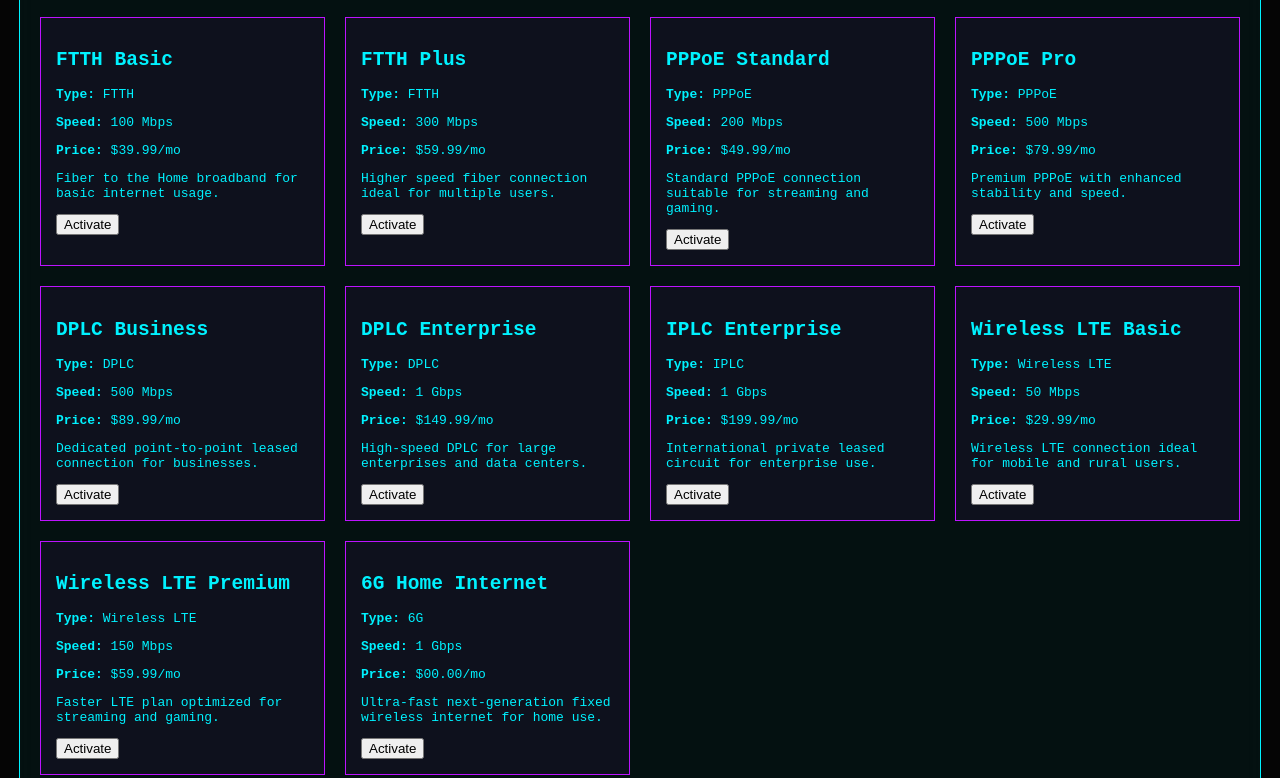
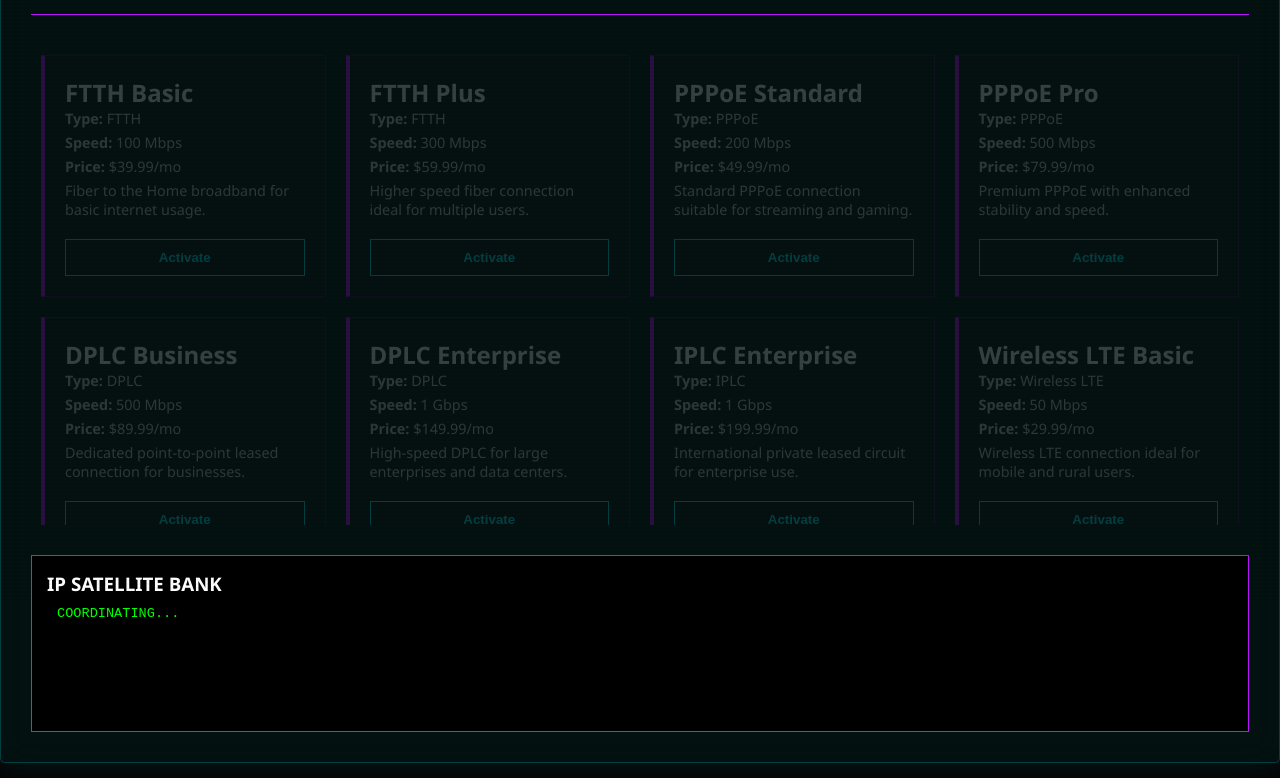
Before and after one commit to tharahuokaing/ISP, a plain HTML site: page index.html in a window 1280 px wide. Shown: the part 203-981 px from the top of the page. Drawn offline with Linux system fonts and the light colour scheme.

Commit message:
Refactor CSS for modern hologram design

```diff
--- a/style.css
+++ b/style.css
@@ -1,29 +1,164 @@
-:root { --neon-cyan: #00f2ff; --neon-purple: #bc13fe; }
-body { background: #050505; color: var(--neon-cyan); font-family: monospace; overflow-x: hidden; }
+        /* --- MODERN ISP HOLOGRAM CSS --- */
+        :root {
+            --neon-cyan: #00f2ff;
+            --neon-purple: #bc13fe;
+            --dark-bg: #050505;
+            --glass: rgba(0, 242, 255, 0.05);
+        }
 
-#hologram-canvas { position: fixed; top: 0; left: 0; z-index: -1; opacity: 0.3; }
+        * { box-sizing: border-box; margin: 0; padding: 0; }
+
+        body {
+            background-color: var(--dark-bg);
+            color: #fff;
+            font-family: 'Segoe UI', Tahoma, Geneva, Verdana, sans-serif;
+            overflow-x: hidden;
+        }
+
+        /* Scanline Overlay */
+        body::before {
+            content: " ";
+            position: fixed;
+            top: 0; left: 0; width: 100%; height: 100%;
+            background: linear-gradient(rgba(18, 16, 16, 0) 50%, rgba(0, 0, 0, 0.1) 50%);
+            background-size: 100% 4px;
+            z-index: 1000;
+            pointer-events: none;
+            opacity: 0.3;
+        }
+
+        #hologram-canvas {
+            position: fixed;
+            top: 0; left: 0; z-index: -1;
+            opacity: 0.3;
+        }
 
         .hologram-container {
-    max-width: 1200px; margin: 40px auto; padding: 20px;
-    background: rgba(0, 242, 255, 0.05); border: 1px solid var(--neon-cyan);
-    backdrop-filter: blur(10px);
+            max-width: 1400px;
+            margin: 40px auto;
+            padding: 30px;
+            background: var(--glass);
+            border: 1px solid rgba(0, 242, 255, 0.2);
+            backdrop-filter: blur(15px);
+            border-radius: 5px;
+            box-shadow: 0 0 30px rgba(0, 242, 255, 0.1);
         }
 
+        header {
+            text-align: center;
+            border-bottom: 1px solid var(--neon-purple);
+            padding-bottom: 20px;
+            margin-bottom: 30px;
+        }
+
+        .glitch-text {
+            font-size: 2.5rem;
+            color: var(--neon-cyan);
+            text-transform: uppercase;
+            letter-spacing: 5px;
+            text-shadow: 2px 2px var(--neon-purple);
+        }
+
+        #epoch-stabilizer {
+            font-family: monospace;
+            font-size: 0.8rem;
+            color: var(--neon-purple);
+            margin-top: 10px;
+        }
+
+        /* 20-Package Grid */
         #package-grid {
-    display: grid; grid-template-columns: repeat(auto-fit, minmax(250px, 1fr));
-    gap: 20px; margin-top: 20px;
+            display: grid;
+            grid-template-columns: repeat(auto-fit, minmax(280px, 1fr));
+            gap: 20px;
+            max-height: 60vh;
+            overflow-y: auto;
+            padding: 10px;
+            opacity: 0.2; /* Locked until Captcha */
+            pointer-events: none;
+            transition: opacity 1s ease;
         }
 
         .package-card {
-    border: 1px solid var(--neon-purple); padding: 15px;
-    background: rgba(188, 19, 254, 0.05); transition: 0.3s;
+            background: rgba(255, 255, 255, 0.02);
+            border: 1px solid rgba(188, 19, 254, 0.3);
+            padding: 20px;
+            border-left: 4px solid var(--neon-purple);
+            transition: 0.4s;
         }
 
-.package-card:hover { box-shadow: 0 0 15px var(--neon-purple); transform: translateY(-5px); }
-
-#captcha-overlay {
-    position: fixed; top: 0; left: 0; width: 100%; height: 100%;
-    background: rgba(0,0,0,0.9); z-index: 999; display: flex; justify-content: center; align-items: center;
+        .package-card:hover {
+            transform: translateY(-5px);
+            border-left-color: var(--neon-cyan);
+            background: rgba(0, 242, 255, 0.05);
+            box-shadow: 0 0 20px rgba(0, 242, 255, 0.2);
         }
 
-.captcha-box { border: 2px solid var(--neon-cyan); padding: 40px; text-align: center; }
+        .package-card h3 { color: var(--neon-cyan); margin-bottom: 10px; }
+        .package-card p { font-size: 0.9rem; margin-bottom: 5px; opacity: 0.8; }
+
+        button {
+            width: 100%;
+            padding: 10px;
+            margin-top: 15px;
+            background: transparent;
+            border: 1px solid var(--neon-cyan);
+            color: var(--neon-cyan);
+            cursor: pointer;
+            font-weight: bold;
+            transition: 0.3s;
+        }
+
+        button:hover {
+            background: var(--neon-cyan);
+            color: #000;
+            box-shadow: 0 0 15px var(--neon-cyan);
+        }
+
+        /* Terminal Panel */
+        .bank-panel {
+            margin-top: 30px;
+            background: #000;
+            border: 1px solid var(--neon-purple);
+            padding: 15px;
+        }
+
+        #ip-display {
+            height: 120px;
+            overflow-y: auto;
+            font-family: monospace;
+            color: #0f0;
+            font-size: 0.85rem;
+            padding: 10px;
+        }
+
+        /* Captcha Overlay */
+        #captcha-overlay {
+            position: fixed;
+            top: 0; left: 0; width: 100%; height: 100%;
+            background: rgba(0, 0, 0, 0.95);
+            z-index: 9999;
+            display: flex;
+            justify-content: center;
+            align-items: center;
+        }
+
+        .captcha-box {
+            border: 1px solid var(--neon-cyan);
+            padding: 40px;
+            text-align: center;
+            background: #050505;
+        }
+
+        .puzzle-btn {
+            display: inline-block;
+            width: 100px;
+            margin: 10px;
+            padding: 20px;
+            border: 1px solid var(--neon-purple);
+            cursor: pointer;
+        }
+
+        /* Custom Scrollbar */
+        #package-grid::-webkit-scrollbar { width: 5px; }
+        #package-grid::-webkit-scrollbar-thumb { background: var(--neon-cyan); }
```
Lines whose indentation alone changed are shown as unchanged.
